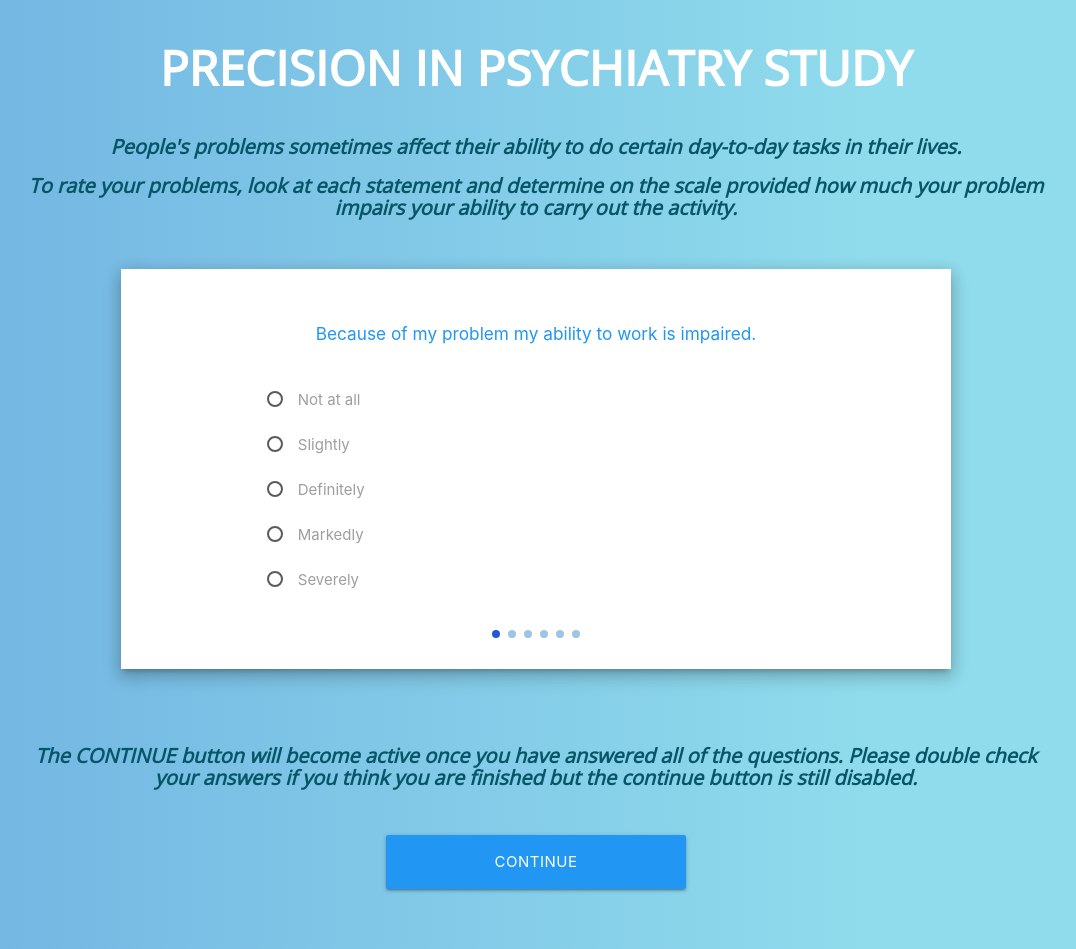
After one commit to EoghanGallagher/Siobhan-Website, a Flask app: template templates/Eoghan/myproblems.html in a window 1280 px wide. The commit adds this page. Shown: the whole page, without its empty margins (104-1180 px from the left). Run offline with Flask 2, Linux system fonts and the light colour scheme; the template is opened without the code that fills it, so the values that code supplies are empty; parts of the project's set-up code (start-up, migrations or seed data) failed here and were passed over.

Commit message:
Added Problem Page

```diff
--- a/templates/Eoghan/DailyExperiences.html
+++ b/templates/Eoghan/DailyExperiences.html
@@ -1169,7 +1169,7 @@ I frequently get nasty thoughts and have difficulty in getting rid of them -->
       <div class="spacer-5"></div>
       <div class="row">
         <div class="col s110 m10 l10 offset-s1 offset-m1 offset-l1 center-align">
-          <span>The CONTINUE button will become active once you have answered all of the questions. Please double check your answers if you think you are finished but the continue button is still disabled.</span>
+          <h5>The CONTINUE button will become active once you have answered all of the questions. Please double check your answers if you think you are finished but the continue button is still disabled.</h5>
         </div>
       </div>
 
--- /dev/null
+++ b/templates/Eoghan/myproblems.html
@@ -0,0 +1,459 @@
+<!DOCTYPE html>
+<html lang="en">
+
+<head>
+  <meta name="viewport" content="width=device-width, initial-scale=1.0, maximum-scale = 1.0">
+  <meta http-equiv="X-UA-Compatible" content="ie=edge">
+
+  <link rel="stylesheet" href="https://cdnjs.cloudflare.com/ajax/libs/materialize/1.0.0-beta/css/materialize.min.css">
+  <link rel="stylesheet" href="https://stackpath.bootstrapcdn.com/font-awesome/4.7.0/css/font-awesome.min.css">
+
+  <link href="https://fonts.googleapis.com/icon?family=Material+Icons" rel="stylesheet">
+  <link href="https://fonts.googleapis.com/css?family=Open+Sans" rel="stylesheet">
+  <link rel="stylesheet" href="./css/style.css">
+  <title>Daily Experiences Questionaire</title>
+</head>
+
+<body>
+
+
+
+  <!-- Fullscreen background image -->
+  <div id="" class="wrapper scrollspy">
+    <!-- <div class="tranparent-cover"></div> -->
+    <div class="row no-margin center-align">
+      <div class="col s12 m12 l12 center">
+        <h1>Precision in Psychiatry Study</h1></div>
+    </div>
+
+
+    <div class="row">
+
+      <div class="col s10 offset-s1 m10 offset-m1 l10 offset-l1 center-align">
+        <h5>People's problems sometimes affect their ability to do certain day-to-day tasks in their lives.</h5>
+
+        <h5>To rate your problems, look at each statement and determine on the scale provided how much your problem impairs your ability to carry out the activity.</h5>
+      </div>
+
+
+
+      <div class="col s10 offset-s1 m8 offset-m2 l8 offset-l2">
+          <div class="spacer-5"></div>
+        <div class="carousel carousel-slider center z-depth-3">
+
+    <!-- Because of my problem my ability to work is impaired -->
+        <div class="carousel-item white blue-text" href="#one!">
+
+            <br><br>
+          <div class="row left-align">
+
+            <div class="col s12 m12  l12 center-align"><h6>Because of my problem my ability to work is impaired. </h6></div>
+          </div>
+          <div class="spacer-2"></div>
+          <div class="row left-align">
+            <div class="col s12 m10 offset-m2 l10 offset-l2 ">
+              <label>
+            <input name="group1" class="with-gap" type="radio"  />
+            <span>Not at all</span>
+          </label>
+            </div>
+          </div>
+
+          <div class="row left-align">
+            <div class="col s12 m10 offset-m2 l10 offset-l2 ">
+              <label>
+            <input name="group1" class="with-gap" type="radio"  />
+            <span>Slightly</span>
+          </label>
+            </div>
+          </div>
+
+          <div class="row left-align">
+            <div class="col s12 m2 offset-m2 l2 offset-l2 ">
+              <label>
+            <input name="group1" class="with-gap" type="radio"  />
+            <span>Definitely</span>
+          </label>
+            </div>
+          </div>
+
+          <div class="row left-align">
+            <div class="col s12 m10 offset-m2 l10 offset-l2 ">
+              <label>
+            <input name="group1" class="with-gap" type="radio"  />
+            <span>Markedly</span>
+          </label>
+            </div>
+          </div>
+
+          <div class="row left-align">
+            <div class="col s12 m10 offset-m2 l10 offset-l2 ">
+              <label>
+            <input name="group1" class="with-gap" type="radio"  />
+            <span>Severely</span>
+          </label>
+            </div>
+          </div>
+        </div>
+      <!-- Ends -->
+
+      <!-- Because of my problem my home management (cleaning, shopping, cooking, looking after children, paying bills) is impaired. -->
+          <div class="carousel-item white blue-text" href="#one!">
+
+              <br><br>
+            <div class="row left-align">
+
+              <div class="col s12 m12  l12 center-align"><h6>Because of my problem...</h6><h6>...my home management (cleaning, shopping, cooking, looking after children, paying bills) is impaired. </h6></div>
+            </div>
+            <div class="spacer-2"></div>
+            <div class="row left-align">
+              <div class="col s12 m10 offset-m2 l10 offset-l2 ">
+                <label>
+              <input name="group1" class="with-gap" type="radio"  />
+              <span>Not at all</span>
+            </label>
+              </div>
+            </div>
+
+            <div class="row left-align">
+              <div class="col s12 m10 offset-m2 l10 offset-l2 ">
+                <label>
+              <input name="group1" class="with-gap" type="radio"  />
+              <span>Slightly</span>
+            </label>
+              </div>
+            </div>
+
+            <div class="row left-align">
+              <div class="col s12 m2 offset-m2 l2 offset-l2 ">
+                <label>
+              <input name="group1" class="with-gap" type="radio"  />
+              <span>Definitely</span>
+            </label>
+              </div>
+            </div>
+
+            <div class="row left-align">
+              <div class="col s12 m10 offset-m2 l10 offset-l2 ">
+                <label>
+              <input name="group1" class="with-gap" type="radio"  />
+              <span>Markedly</span>
+            </label>
+              </div>
+            </div>
+
+            <div class="row left-align">
+              <div class="col s12 m10 offset-m2 l10 offset-l2 ">
+                <label>
+              <input name="group1" class="with-gap" type="radio"  />
+              <span>Severely</span>
+            </label>
+              </div>
+            </div>
+          </div>
+        <!-- Ends -->
+
+
+        <!-- Because of my problem my social leisure activities (with other people e.g. parties, bars, clubs, visits, dating) are impaired.-->
+            <div class="carousel-item white blue-text" href="#one!">
+
+                <br><br>
+              <div class="row left-align">
+
+                <div class="col s12 m12  l12 center-align"><h6>Because of my problem...</h6><h6>...my social leisure activities (with other people e.g. parties, bars, clubs, visits, dating) are impaired.</h6></div>
+              </div>
+              <div class="spacer-2"></div>
+              <div class="row left-align">
+                <div class="col s12 m10 offset-m2 l10 offset-l2 ">
+                  <label>
+                <input name="group1" class="with-gap" type="radio"  />
+                <span>Not at all</span>
+              </label>
+                </div>
+              </div>
+
+              <div class="row left-align">
+                <div class="col s12 m10 offset-m2 l10 offset-l2 ">
+                  <label>
+                <input name="group1" class="with-gap" type="radio"  />
+                <span>Slightly</span>
+              </label>
+                </div>
+              </div>
+
+              <div class="row left-align">
+                <div class="col s12 m2 offset-m2 l2 offset-l2 ">
+                  <label>
+                <input name="group1" class="with-gap" type="radio"  />
+                <span>Definitely</span>
+              </label>
+                </div>
+              </div>
+
+              <div class="row left-align">
+                <div class="col s12 m10 offset-m2 l10 offset-l2 ">
+                  <label>
+                <input name="group1" class="with-gap" type="radio"  />
+                <span>Markedly</span>
+              </label>
+                </div>
+              </div>
+
+              <div class="row left-align">
+                <div class="col s12 m10 offset-m2 l10 offset-l2 ">
+                  <label>
+                <input name="group1" class="with-gap" type="radio"  />
+                <span>Severely</span>
+              </label>
+                </div>
+              </div>
+            </div>
+          <!-- Ends -->
+
+
+
+                  <!-- Because of my problem my private leisure activities (done alone e.g. reading, gardening, sewing, walking alone) are impaired.-->
+                      <div class="carousel-item white blue-text" href="#one!">
+
+                          <br><br>
+                        <div class="row left-align">
+
+                          <div class="col s12 m12  l12 center-align"><h6>Because of my problem...</h6><h6>...my private leisure activities (done alone e.g. reading, gardening, sewing, walking alone) are impaired.</h6></div>
+                        </div>
+                        <div class="spacer-2"></div>
+                        <div class="row left-align">
+                          <div class="col s12 m10 offset-m2 l10 offset-l2 ">
+                            <label>
+                          <input name="group1" class="with-gap" type="radio"  />
+                          <span>Not at all</span>
+                        </label>
+                          </div>
+                        </div>
+
+                        <div class="row left-align">
+                          <div class="col s12 m10 offset-m2 l10 offset-l2 ">
+                            <label>
+                          <input name="group1" class="with-gap" type="radio"  />
+                          <span>Slightly</span>
+                        </label>
+                          </div>
+                        </div>
+
+                        <div class="row left-align">
+                          <div class="col s12 m2 offset-m2 l2 offset-l2 ">
+                            <label>
+                          <input name="group1" class="with-gap" type="radio"  />
+                          <span>Definitely</span>
+                        </label>
+                          </div>
+                        </div>
+
+                        <div class="row left-align">
+                          <div class="col s12 m10 offset-m2 l10 offset-l2 ">
+                            <label>
+                          <input name="group1" class="with-gap" type="radio"  />
+                          <span>Markedly</span>
+                        </label>
+                          </div>
+                        </div>
+
+                        <div class="row left-align">
+                          <div class="col s12 m10 offset-m2 l10 offset-l2 ">
+                            <label>
+                          <input name="group1" class="with-gap" type="radio"  />
+                          <span>Severely</span>
+                        </label>
+                          </div>
+                        </div>
+                      </div>
+                    <!-- Ends -->
+
+
+                    <!-- If you are paying attention to these questions, please select "Not at all" as your answer -->
+                        <div class="carousel-item white blue-text" href="#one!">
+
+                            <br><br>
+                          <div class="row left-align">
+
+                            <div class="col s12 m12  l12 center-align"><h6>If you are paying attention to these questions, please select "Not at all" as your answer.</h6></div>
+                          </div>
+                          <div class="spacer-2"></div>
+                          <div class="row left-align">
+                            <div class="col s12 m10 offset-m2 l10 offset-l2 ">
+                              <label>
+                            <input name="group1" class="with-gap" type="radio"  />
+                            <span>Not at all</span>
+                          </label>
+                            </div>
+                          </div>
+
+                          <div class="row left-align">
+                            <div class="col s12 m10 offset-m2 l10 offset-l2 ">
+                              <label>
+                            <input name="group1" class="with-gap" type="radio"  />
+                            <span>Slightly</span>
+                          </label>
+                            </div>
+                          </div>
+
+                          <div class="row left-align">
+                            <div class="col s12 m2 offset-m2 l2 offset-l2 ">
+                              <label>
+                            <input name="group1" class="with-gap" type="radio"  />
+                            <span>Definitely</span>
+                          </label>
+                            </div>
+                          </div>
+
+                          <div class="row left-align">
+                            <div class="col s12 m10 offset-m2 l10 offset-l2 ">
+                              <label>
+                            <input name="group1" class="with-gap" type="radio"  />
+                            <span>Markedly</span>
+                          </label>
+                            </div>
+                          </div>
+
+                          <div class="row left-align">
+                            <div class="col s12 m10 offset-m2 l10 offset-l2 ">
+                              <label>
+                            <input name="group1" class="with-gap" type="radio"  />
+                            <span>Severely</span>
+                          </label>
+                            </div>
+                          </div>
+                        </div>
+                      <!-- Ends -->
+
+
+                      <!-- If you are paying attention to these questions, please select "Not at all" as your answer -->
+                          <div class="carousel-item white blue-text" href="#one!">
+
+                              <br><br>
+                            <div class="row left-align">
+
+                              <div class="col s12 m12  l12 center-align"><h6>Becasue of my problem...</h6><h6>...my ability to form and maintain close relationships with others, including those I live with, is impaired.</h6></div>
+                            </div>
+                            <div class="spacer-2"></div>
+                            <div class="row left-align">
+                              <div class="col s12 m10 offset-m2 l10 offset-l2 ">
+                                <label>
+                              <input name="group1" class="with-gap" type="radio"  />
+                              <span>Not at all</span>
+                            </label>
+                              </div>
+                            </div>
+
+                            <div class="row left-align">
+                              <div class="col s12 m10 offset-m2 l10 offset-l2 ">
+                                <label>
+                              <input name="group1" class="with-gap" type="radio"  />
+                              <span>Slightly</span>
+                            </label>
+                              </div>
+                            </div>
+
+                            <div class="row left-align">
+                              <div class="col s12 m2 offset-m2 l2 offset-l2 ">
+                                <label>
+                              <input name="group1" class="with-gap" type="radio"  />
+                              <span>Definitely</span>
+                            </label>
+                              </div>
+                            </div>
+
+                            <div class="row left-align">
+                              <div class="col s12 m10 offset-m2 l10 offset-l2 ">
+                                <label>
+                              <input name="group1" class="with-gap" type="radio"  />
+                              <span>Markedly</span>
+                            </label>
+                              </div>
+                            </div>
+
+                            <div class="row left-align">
+                              <div class="col s12 m10 offset-m2 l10 offset-l2 ">
+                                <label>
+                              <input name="group1" class="with-gap" type="radio"  />
+                              <span>Severely</span>
+                            </label>
+                              </div>
+                            </div>
+                          </div>
+                        <!-- Ends -->
+
+
+
+
+       </div>
+
+
+      </div>
+    </div>
+
+
+      <div class="spacer-5"></div>
+      <div class="row">
+        <div class="col s110 m10 l10 offset-s1 offset-m1 offset-l1 center-align">
+          <h5>The CONTINUE button will become active once you have answered all of the questions. Please double check your answers if you think you are finished but the continue button is still disabled.</span>
+        </div>
+      </div>
+
+        <div class="spacer-2"></div>
+
+        <div class="row center-align">
+          <div class="col s12 m12 l12">
+            <a href="screening-questionaire.html" id="cButton" class="waves-effect waves-light btn-large blue">Continue</a>
+
+          </div>
+        </div>
+
+        <div class="spacer-5"></div>
+
+    </div>
+
+  </div>
+
+
+
+
+
+
+  </div>
+
+</div>
+</div>
+
+<script src="http://code.jquery.com/jquery-3.3.1.min.js" integrity="sha256-FgpCb/KJQlLNfOu91ta32o/NMZxltwRo8QtmkMRdAu8=" crossorigin="anonymous"></script>
+<script src="https://cdnjs.cloudflare.com/ajax/libs/materialize/1.0.0-beta/js/materialize.min.js"></script>
+
+
+<script type="text/javascript">
+
+
+// var instance = M.Carousel.init({
+//    fullWidth: true,
+//    indicators: true
+//  });
+
+//  $('.carousel.carousel-slider').carousel({
+//   fullWidth: true,
+//   indicators: true
+// });
+
+// $('.carousel-slider').slider({full_width: true});//slider init
+
+$(document).ready(function(){
+     $('.carousel').carousel(
+       {
+         fullWidth: true,
+    indicators: true
+       }
+     );
+
+   });
+
+</script>
+
+</body>
+</html>
```
